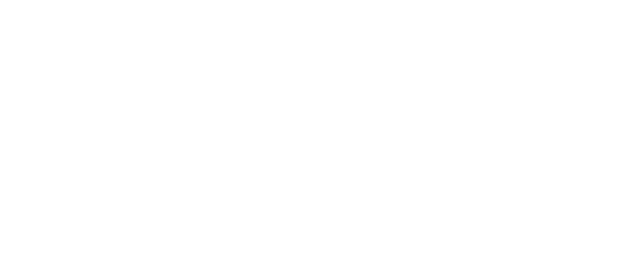
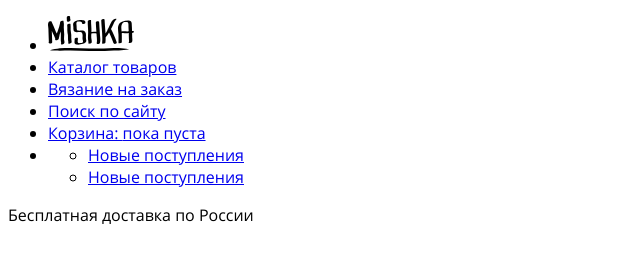
Before and after one commit to ozz-rjq/mishka, a website: page app/index.html in a window 1280 px wide. Shown: the whole page, without its empty margins (0-640 px from the left). Drawn offline with Linux system fonts and the light colour scheme.

Commit message:
Header markup

```diff
--- a/app/index.html
+++ b/app/index.html
@@ -10,6 +10,50 @@
 	<link rel="icon" type="image/ico" href="img/favicon-32x32.png">
 </head>
 <body>
+	<header class="page-header">
+		<nav class="main-nav">
+			<ul class="main-nav__list">
+				<li class="main-nav__item">
+					<a class="main-nav__link">
+						<img class="main-nav__logo" src="img/logo-mobile.svg" alt="Logo">
+					</a>
+				</li>
 
+				<li class="main-nav__item">
+					<a class="main-nav__link" href="#">Каталог товаров</a>
+				</li>
+
+				<li class="main-nav__item">
+					<a class="main-nav__link" href="#">Вязание на заказ</a>
+				</li>
+
+				<li class="main-nav__item  search">
+					<a class="main-nav__link  search__link" href="#">Поиск по сайту</a>
+				</li>
+
+				<li class="main-nav__item  cart">
+					<a class="main-nav__link  cart__link" href="#">Корзина: <span class="cart__status">пока пуста</span></a>
+				</li>
+
+				<li class="main-nav__additional">
+					<ul class="main-nav__list  main-nav__list--additional">
+						<li class="main-nav__item  main-nav__item--additional">
+							<a class="main-nav__link  main-nav__link--additional" href="#">Новые поступления</a>
+						</li>
+
+						<li class="main-nav__item  main-nav__item--additional">
+							<a class="main-nav__link  main-nav__link--additional" href="#">Новые поступления</a>
+						</li>
+					</ul>
+				</li>
+			</ul>
+		</nav>
+
+		<b class="page-header__info">Бесплатная доставка по России</b>
+	</header>
+
+	<main class="page-main">
+
+	</main>
 </body>
 </html>
```
